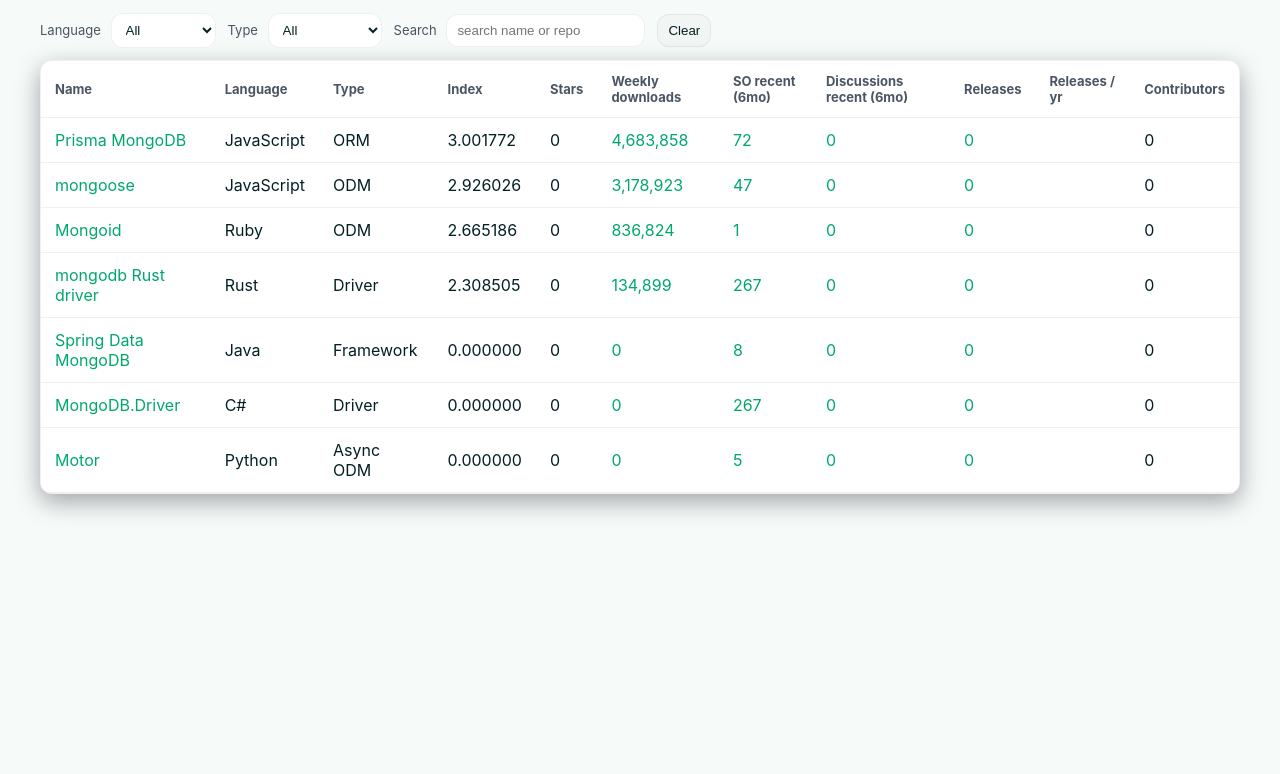
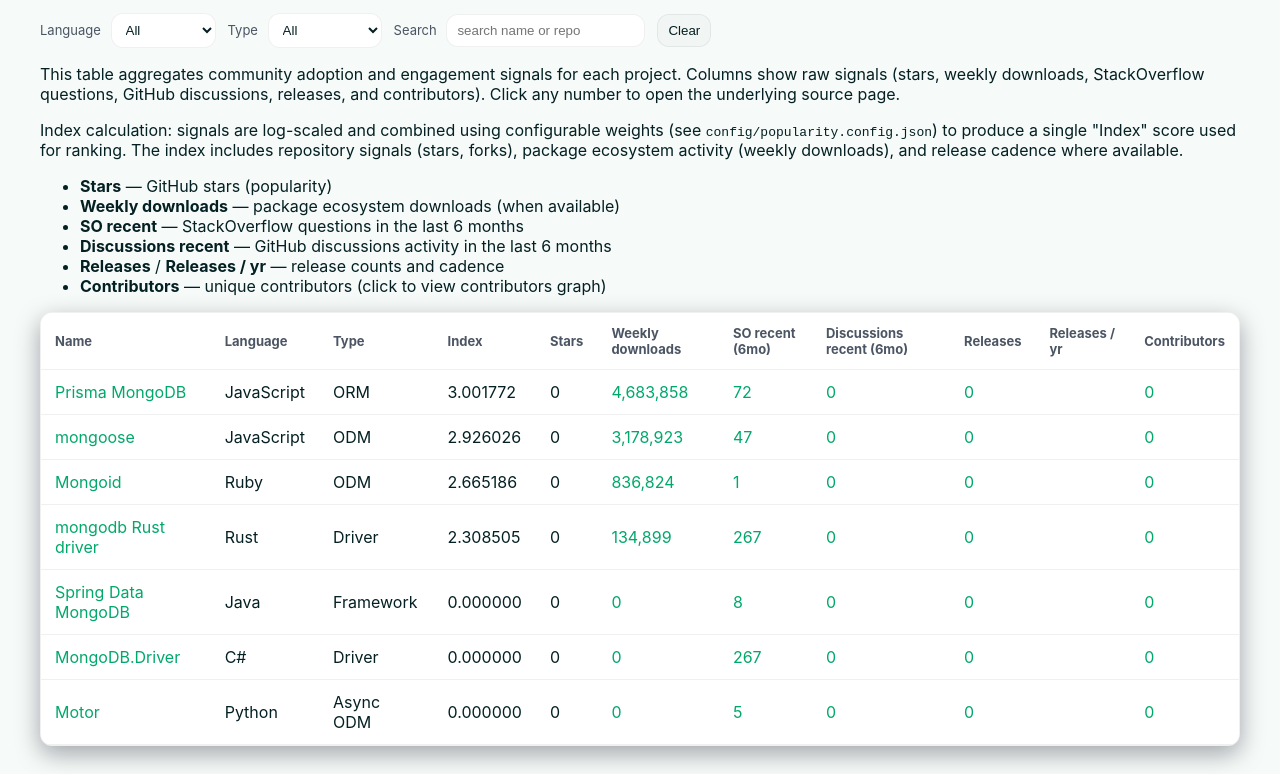
Before and after one commit to alexbevi/project_popularity, a website: page web/index.html in a window 1280 px wide. Shown: the part 122-896 px from the top of the page. Before the commit the page ends 800 px from the top, so only its background shows below. Drawn offline with Linux system fonts and the light colour scheme; files whose address does not match are found by name.

Commit message:
update web ui

```diff
--- a/web/app.js
+++ b/web/app.js
@@ -128,7 +128,17 @@
   const relFreqTd = document.createElement('td');
   relFreqTd.textContent = r.release_frequency_per_year ? Number(r.release_frequency_per_year).toFixed(2) : '';
 
-  const contributors = document.createElement('td'); contributors.textContent = fmtNumber(r.contributors_count);
+  const contributors = document.createElement('td');
+  if(r.repo){
+    const cLink = document.createElement('a');
+    cLink.href = `https://github.com/${r.repo}/graphs/contributors`;
+    cLink.target = '_blank';
+    cLink.rel = 'noopener noreferrer';
+    cLink.textContent = fmtNumber(r.contributors_count);
+    contributors.appendChild(cLink);
+  } else {
+    contributors.textContent = fmtNumber(r.contributors_count);
+  }
 
   tr.appendChild(language); tr.appendChild(type); tr.appendChild(index); tr.appendChild(stars); tr.appendChild(weekly); tr.appendChild(so); tr.appendChild(disc); tr.appendChild(releasesTd); tr.appendChild(relFreqTd); tr.appendChild(contributors);
 
--- a/web/index.html
+++ b/web/index.html
@@ -31,6 +31,24 @@
       <button id="clear">Clear</button>
     </div>
 
+    <!-- Intro / legend inserted by agent: explains columns and index calc -->
+    <section id="intro" class="intro">
+      <p>
+        This table aggregates community adoption and engagement signals for each project. Columns show raw signals (stars, weekly downloads, StackOverflow questions, GitHub discussions, releases, and contributors). Click any number to open the underlying source page.
+      </p>
+      <p>
+        Index calculation: signals are log-scaled and combined using configurable weights (see <code>config/popularity.config.json</code>) to produce a single "Index" score used for ranking. The index includes repository signals (stars, forks), package ecosystem activity (weekly downloads), and release cadence where available.
+      </p>
+      <ul class="legend">
+        <li><strong>Stars</strong> — GitHub stars (popularity)</li>
+        <li><strong>Weekly downloads</strong> — package ecosystem downloads (when available)</li>
+        <li><strong>SO recent</strong> — StackOverflow questions in the last 6 months</li>
+        <li><strong>Discussions recent</strong> — GitHub discussions activity in the last 6 months</li>
+        <li><strong>Releases</strong> / <strong>Releases / yr</strong> — release counts and cadence</li>
+        <li><strong>Contributors</strong> — unique contributors (click to view contributors graph)</li>
+      </ul>
+    </section>
+
     <div id="status" class="status">Loading data…</div>
 
     <div class="table-wrap">
```
